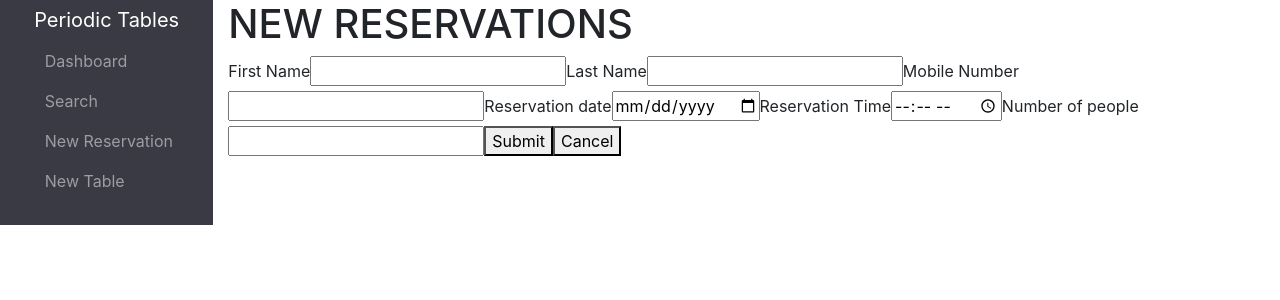
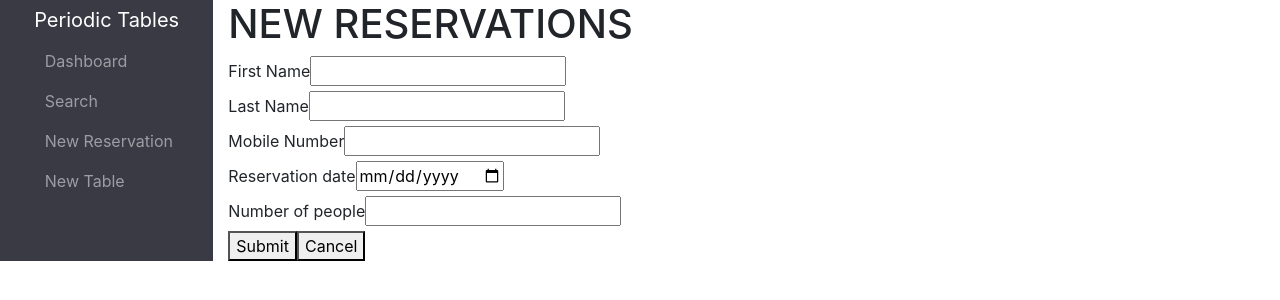
Before and after one commit to Thinkful-Ed/starter-restaurant-reservation, a React (Create React App) app in the folder front-end/: page /reservations/new in a window 1280 px wide. Shown: the top 300 px of the page. Built offline with nearby package versions, Linux system fonts and the light colour scheme; no server answers; a web font is replaced by a local one.

Commit message:
cleaned up code frontend

```diff
--- a/front-end/src/reservations/ReservationForm.js
+++ b/front-end/src/reservations/ReservationForm.js
@@ -9,6 +9,7 @@ function NewReservation({ reservation, handleChange, onSubmit }) {
 
   return (
     <form onSubmit={onSubmit}>
+      <div>
         <label htmlFor="first_name">First Name</label>
         <input
           name="first_name"
@@ -17,7 +18,9 @@ function NewReservation({ reservation, handleChange, onSubmit }) {
           required
           value={reservation.first_name}
           onChange={handleChange}></input>
+      </div>
 
+      <div>
         <label htmlFor="last_name">Last Name</label>
         <input
           name="last_name"
@@ -26,7 +29,9 @@ function NewReservation({ reservation, handleChange, onSubmit }) {
           required
           value={reservation.last_name}
           onChange={handleChange}></input>
+      </div>
 
+      <div>
         <label htmlFor="mobile_number">Mobile Number</label>
         <input
           name="mobile_number"
@@ -35,7 +40,9 @@ function NewReservation({ reservation, handleChange, onSubmit }) {
           required
           value={reservation.mobile_number}
           onChange={handleChange}></input>
+      </div>
 
+      <div>
         <label htmlFor="reservation_date">Reservation date</label>
         <input
           name="reservation_date"
@@ -44,16 +51,9 @@ function NewReservation({ reservation, handleChange, onSubmit }) {
           required
           value={reservation.reservation_date}
           onChange={handleChange}></input>
+      </div>
 
-      <label htmlFor="reservation_time">Reservation Time</label>
-      <input
-        name="reservation_time"
-        id="reservation_time"
-        type="time"
-        required
-        value={reservation.reservation_time}
-        onChange={handleChange}></input>
-
+      <div>
         <label htmlFor="people">Number of people</label>
         <input
           name="people"
@@ -62,9 +62,11 @@ function NewReservation({ reservation, handleChange, onSubmit }) {
           required
           value={reservation.people}
           onChange={handleChange}></input>
-
+      </div>
+      <div>
         <button type="submit">Submit</button>
         <button onClick={handleCancel}>Cancel</button>
+      </div>
     </form>
   );
 }
--- a/front-end/src/tables/NewTables.js
+++ b/front-end/src/tables/NewTables.js
@@ -49,6 +49,7 @@ function NewTables() {
       <h1>NEW TABLE</h1>
       <ErrorAlert error={reservationsError} />
       <form onSubmit={onSubmit}>
+        <div>
           <label htmlFor="table_name">Table Name</label>
           <input
             name="table_name"
@@ -57,7 +58,9 @@ function NewTables() {
             required
             value={formData.table_name}
             onChange={handleChange}></input>
+        </div>
 
+        <div>
           <label htmlFor="capacity">Capacity</label>
           <input
             name="capacity"
@@ -66,9 +69,12 @@ function NewTables() {
             required
             value={formData.capacity}
             onChange={handleChange}></input>
+        </div>
 
+        <div>
           <button type="submit">Submit</button>
           <button onClick={handleCancel}>Cancel</button>
+        </div>
       </form>
     </div>
   );
```
Lines whose indentation alone changed are shown as unchanged.
